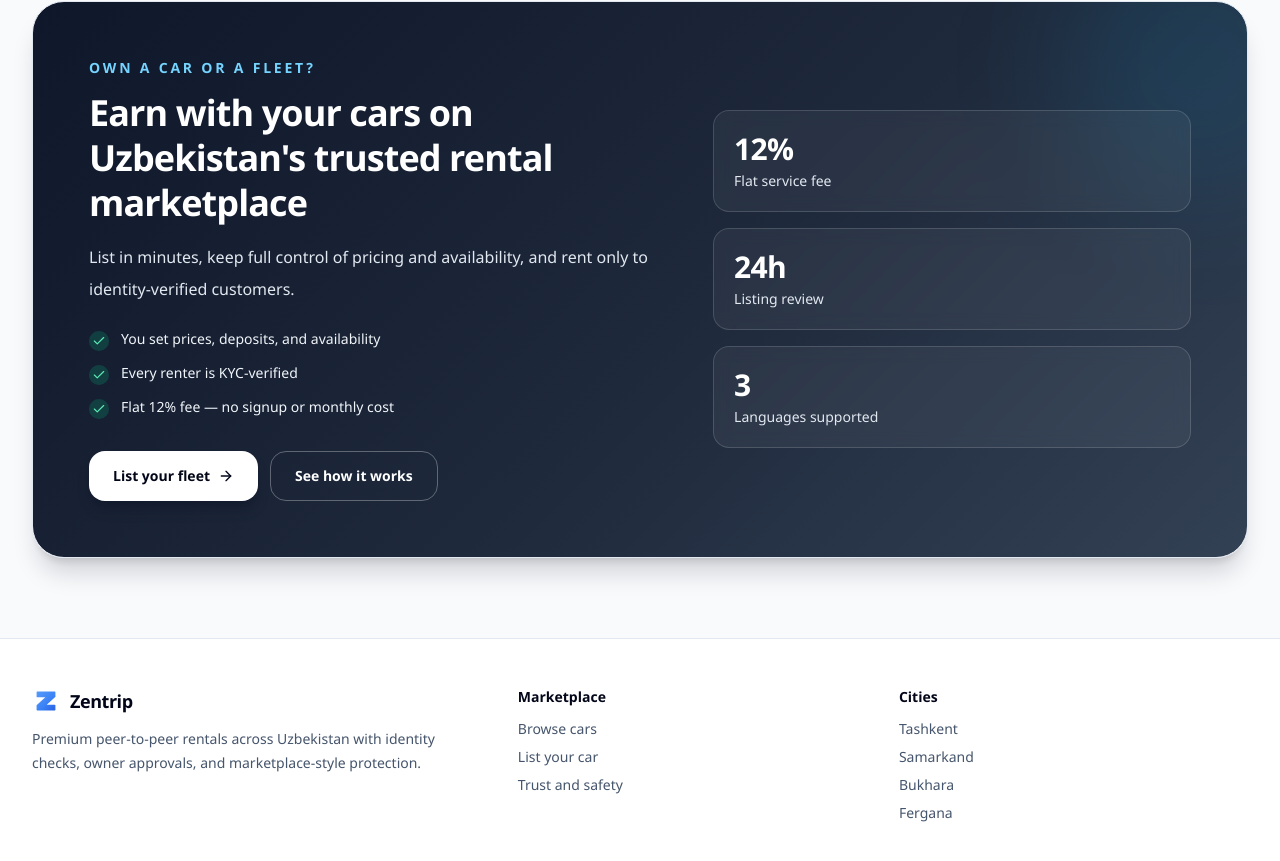
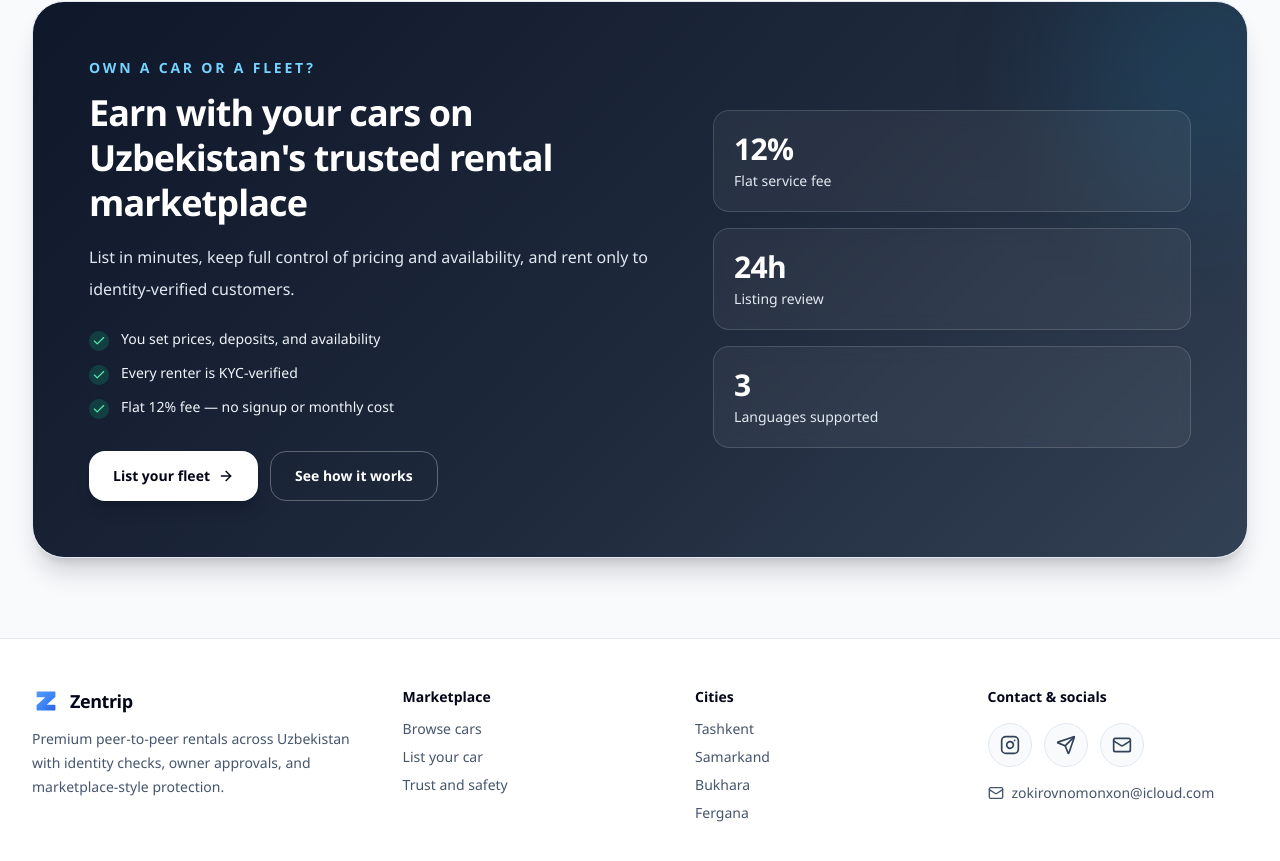
Before and after one commit to nomonxon32-cpu/zentrip, a Next.js app: page / in a window 1280 px wide. Shown: the part 1560-2421 px from the top of the page. Built offline with nearby package versions, Linux system fonts and the light colour scheme; no server answers; the database is empty.

Commit message:
Add footer social links

```diff
--- a/src/components/footer.tsx
+++ b/src/components/footer.tsx
@@ -2,6 +2,7 @@
 
 import Link from "next/link";
 import { usePathname } from "next/navigation";
+import { Instagram, Mail, Send } from "lucide-react";
 
 import { BrandLogo } from "@/components/brand-logo";
 import { useLocale } from "@/components/providers";
@@ -16,7 +17,7 @@ export function Footer() {
 
   return (
     <footer className="border-t border-slate-200 bg-white dark:border-slate-800 dark:bg-slate-950">
-      <div className="mx-auto grid w-full max-w-7xl gap-8 px-4 py-12 text-sm text-slate-600 dark:text-slate-400 sm:px-6 lg:grid-cols-[1.3fr_1fr_1fr] lg:px-8">
+      <div className="mx-auto grid w-full max-w-7xl gap-8 px-4 py-12 text-sm text-slate-600 dark:text-slate-400 sm:px-6 lg:grid-cols-[1.3fr_1fr_1fr_1fr] lg:px-8">
         <div className="space-y-3">
           <Link href="/" aria-label="Zentrip home" className="inline-flex">
             <BrandLogo iconClassName="h-7 w-7" wordmarkClassName="text-lg" />
@@ -50,6 +51,46 @@ export function Footer() {
             <span>Fergana</span>
           </div>
         </div>
+        <div className="space-y-4">
+          <p className="font-semibold text-slate-950 dark:text-slate-50">
+            {locale === "uz" ? "Aloqa va ijtimoiy tarmoqlar" : locale === "ru" ? "Контакты и соцсети" : "Contact & socials"}
+          </p>
+          <div className="flex items-center gap-3">
+            <a
+              href="https://www.instagram.com/zentrip_uz?utm_source=ig_web_button_share_sheet&igsh=ZDNlZDc0MzIxNw=="
+              target="_blank"
+              rel="noopener noreferrer"
+              aria-label="Zentrip Instagram"
+              className="inline-flex h-11 w-11 items-center justify-center rounded-full border border-slate-200 bg-slate-50 text-slate-700 transition hover:border-slate-300 hover:bg-slate-100 hover:text-slate-950 dark:border-slate-800 dark:bg-slate-900 dark:text-slate-300 dark:hover:border-slate-700 dark:hover:bg-slate-800 dark:hover:text-slate-50"
+            >
+              <Instagram className="h-5 w-5" />
+            </a>
+            <a
+              href="https://t.me/zentrip_uz"
+              target="_blank"
+              rel="noopener noreferrer"
+              aria-label="Zentrip Telegram"
+              className="inline-flex h-11 w-11 items-center justify-center rounded-full border border-slate-200 bg-slate-50 text-slate-700 transition hover:border-slate-300 hover:bg-slate-100 hover:text-slate-950 dark:border-slate-800 dark:bg-slate-900 dark:text-slate-300 dark:hover:border-slate-700 dark:hover:bg-slate-800 dark:hover:text-slate-50"
+            >
+              <Send className="h-5 w-5" />
+            </a>
+            <a
+              href="mailto:zokirovnomonxon@icloud.com"
+              aria-label="Email Zentrip"
+              className="inline-flex h-11 w-11 items-center justify-center rounded-full border border-slate-200 bg-slate-50 text-slate-700 transition hover:border-slate-300 hover:bg-slate-100 hover:text-slate-950 dark:border-slate-800 dark:bg-slate-900 dark:text-slate-300 dark:hover:border-slate-700 dark:hover:bg-slate-800 dark:hover:text-slate-50"
+            >
+              <Mail className="h-5 w-5" />
+            </a>
+          </div>
+          <a
+            href="mailto:zokirovnomonxon@icloud.com"
+            aria-label="Email Zentrip"
+            className="inline-flex items-center gap-2 break-all text-slate-600 transition hover:text-slate-950 dark:text-slate-400 dark:hover:text-slate-50"
+          >
+            <Mail className="h-4 w-4 shrink-0" />
+            <span>zokirovnomonxon@icloud.com</span>
+          </a>
+        </div>
       </div>
     </footer>
   );
```
